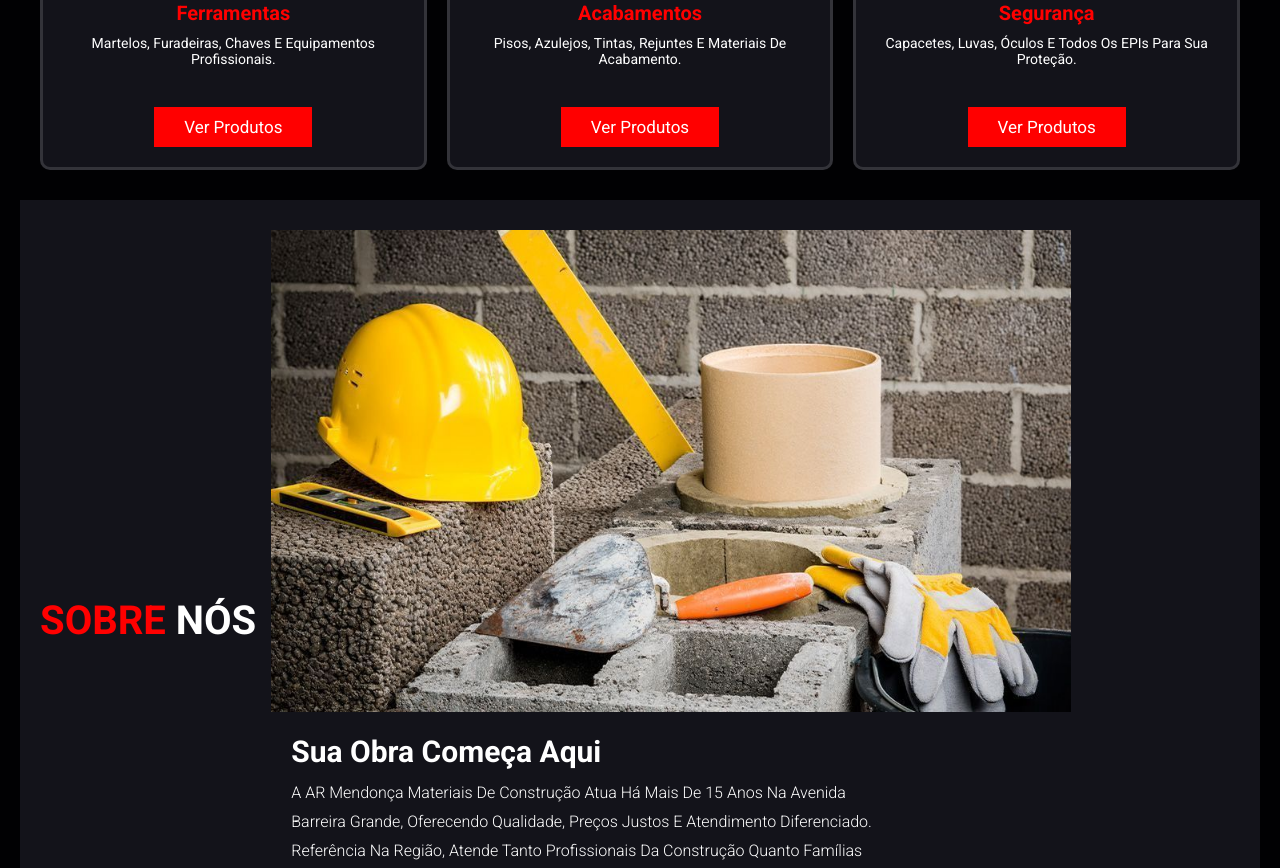
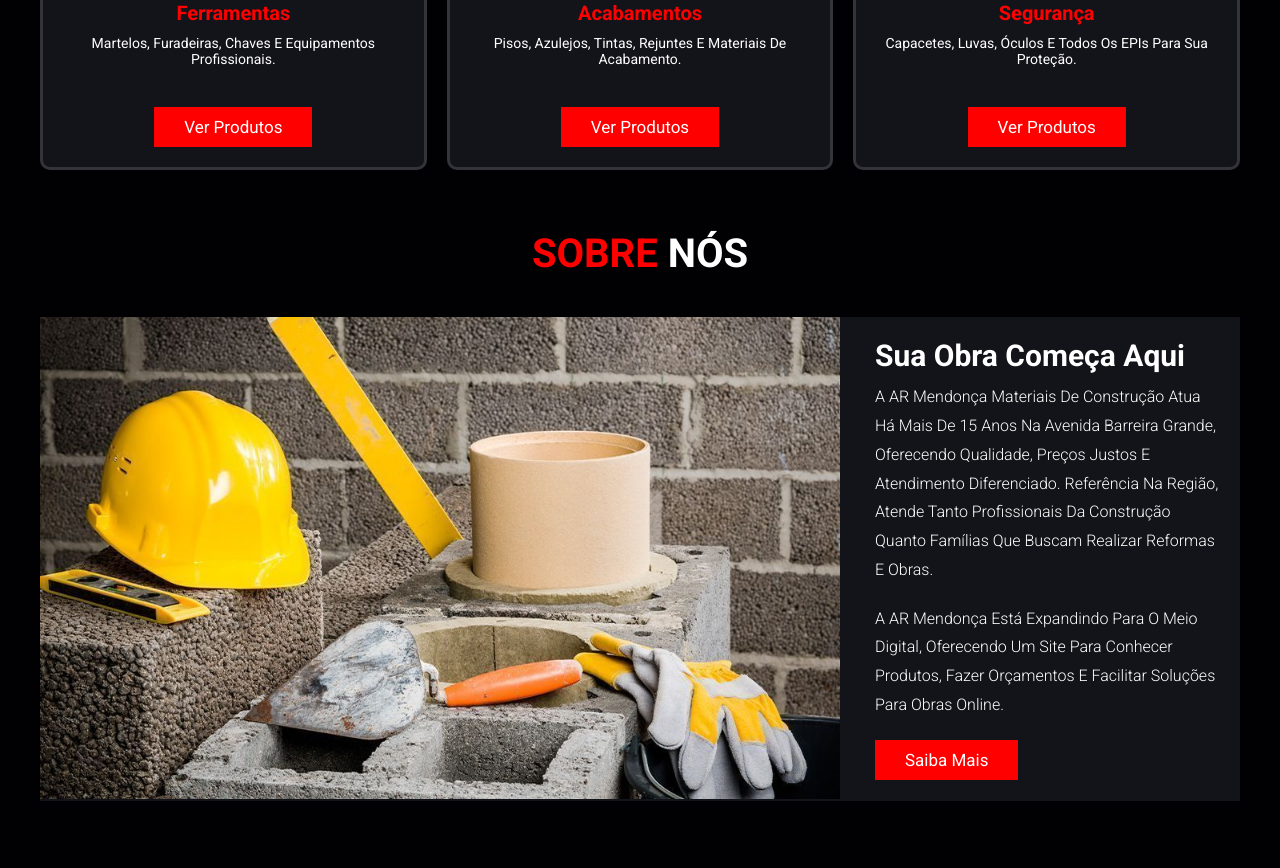
Before and after one commit to galopes1/TCC, a PHP site: page / in a window 1280 px wide. Shown: the part 1605-2473 px from the top of the page. Run offline with PHP 8.4, Linux system fonts and the light colour scheme; some web fonts are replaced.

Commit message:
correção na class

```diff
--- a/style.css
+++ b/style.css
@@ -130,7 +130,7 @@ section{
     text-transform: uppercase;
 }
 
-.about, .carrinho .row{
+.about .row{
     display: flex;
     align-items: center;
     background-color: var(--black);
```
